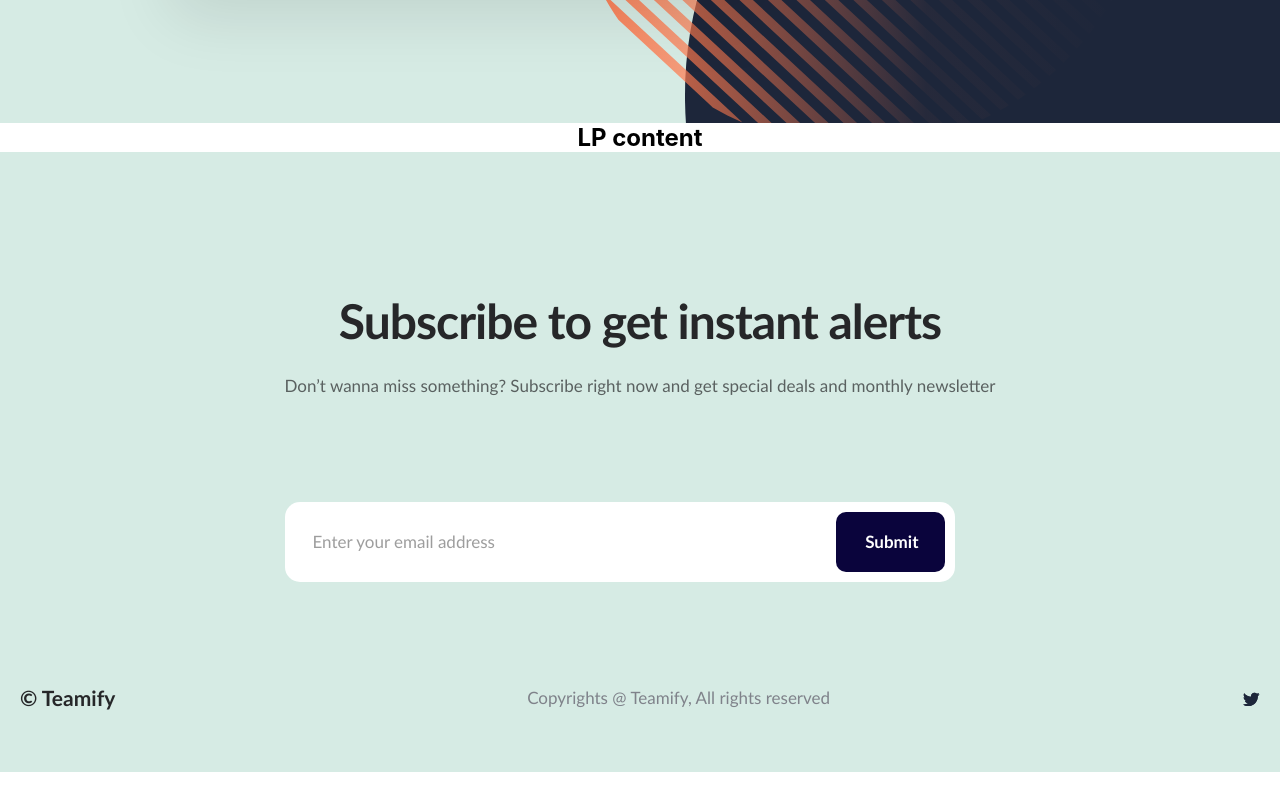
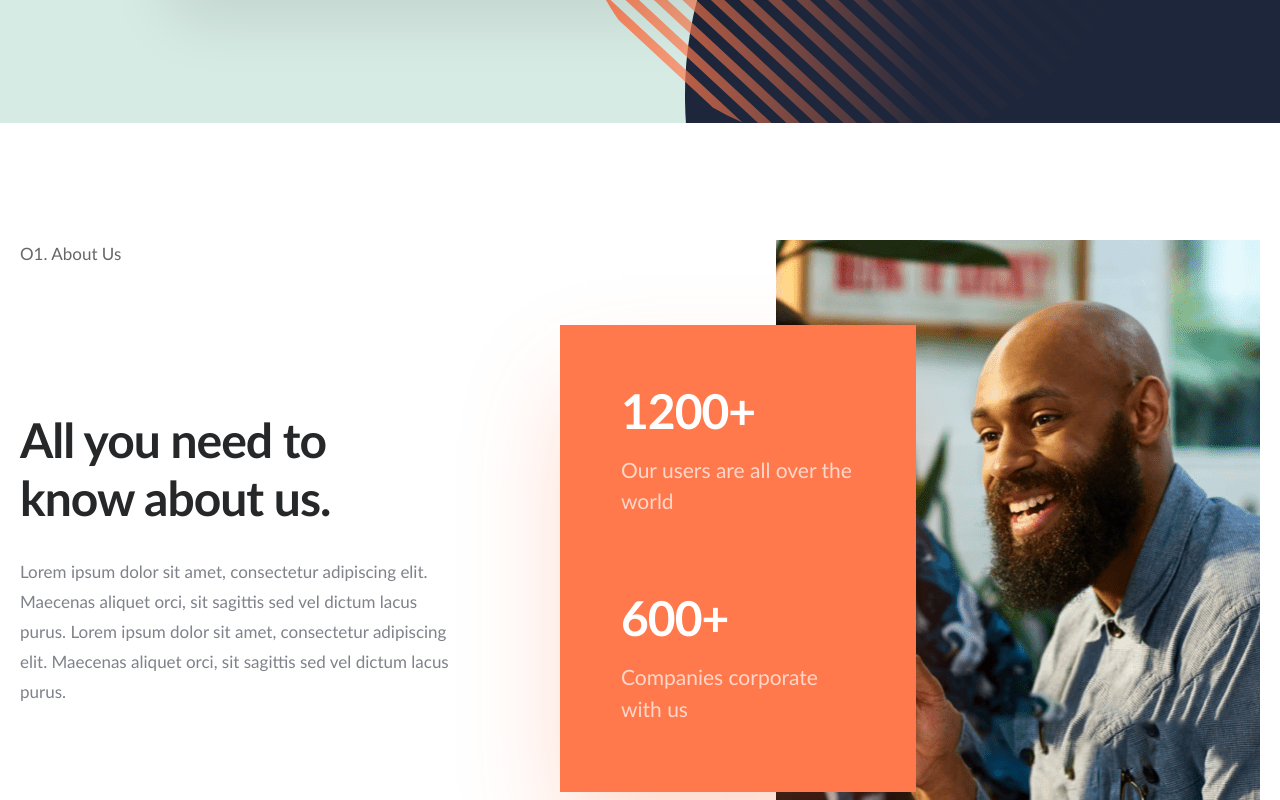
Before and after one commit to dima-leveret/CodeaddictRecruitmentTask, a React (Create React App) app in the folder crt-app/: page / in a window 1280 px wide. Shown: the part 660-1460 px from the top of the page. Before the commit the page ends 1432 px from the top, so only its background shows below. Built offline with nearby package versions, Linux system fonts and the light colour scheme.

Commit message:
started with LP-content component

```diff
--- a/crt-app/src/components/landing-page/LP-content.js
+++ b/crt-app/src/components/landing-page/LP-content.js
@@ -1,11 +1,35 @@
 import React from 'react';
 
-import '../../style/landing-page/LP-content.css'
+import '../../style/landing-page/LP-content.css';
+
+import aboutUsImage from '../../img/about-us-image.png'
 
 function LandingPageContect() {
     return (
-        <div>
-            <h2>LP content</h2>
+        <div  className='LP-content' >
+            <div className='about-us' >
+                <div className='about-us-text' >
+                    <p className='about-us-text-1' >O1. About Us</p>
+                    <h3>All you need to know about us.</h3>
+                    <p className='about-us-text-short-description' >Lorem ipsum dolor sit amet, consectetur adipiscing elit. Maecenas aliquet orci, sit sagittis sed vel dictum lacus purus.  Lorem ipsum dolor sit amet, consectetur adipiscing elit. Maecenas aliquet orci, sit sagittis sed vel dictum lacus purus. </p>
+                </div>
+                <div className='about-us-image-and-graf' >
+                    <div className='about-us-graf' >
+                        <div className='about-us-graf-info' >
+                            <div className='about-us-graf-info-users' >
+                                <h3>1200+</h3>
+                                <p>Our users are all over the world</p>
+                            </div>
+                            <div className='about-us-graf-info-companies' >
+                                <h3>600+</h3>
+                                <p>Companies corporate with us</p>
+                            </div>
+                        </div>
+
+                    </div>
+                    <img src={aboutUsImage} alt='aboutUsImage' className='about-us-image' />
+                </div>
+            </div>
         </div>
     )
 }
--- a/crt-app/src/style/landing-page/LP-content.css
+++ b/crt-app/src/style/landing-page/LP-content.css
@@ -0,0 +1,135 @@
+.LP-content {
+    max-width: 1240px;
+    width: 100%;
+    display: flex;
+    justify-content: center;
+}
+
+.about-us {
+    margin-top: 116px;
+    display: flex;
+    justify-content: space-between;
+    width: 100%;
+}
+
+.about-us-text-1 {
+    margin: 0 0 142px;
+    opacity: 0.7;
+    font-family: 'Gill Sans', 'Gill Sans MT', Calibri, 'Trebuchet MS', sans-serif;
+    font-size: 17px;
+    line-height: 1.76;
+    color: #262729;
+}
+
+.about-us-text > h3 {
+    max-width: 424px;
+    width: 100%;
+    margin: 0 31px 30px 0;
+    font-family: 'Gill Sans', 'Gill Sans MT', Calibri, 'Trebuchet MS', sans-serif;
+    font-size: 48px;
+    font-weight: bold;
+    font-stretch: normal;
+    font-style: normal;
+    line-height: 1.21;
+    letter-spacing: -1px;
+    color: #262729;
+}
+
+.about-us-text-short-description {
+    max-width: 430px;
+    width: 100%;
+    font-family: 'Gill Sans', 'Gill Sans MT', Calibri, 'Trebuchet MS', sans-serif;
+    font-size: 17px;
+    line-height: 1.76;
+    color: #7f828a;
+}
+
+.about-us-image-and-graf {
+    display: flex;
+    align-items: center;
+    max-width: 700px;
+    width: 100%;
+    max-height: 638px;
+    height: 100%;
+}
+
+.about-us-graf {
+    max-width: 356px;
+    width: 100%;
+    max-height: 467px;
+    height: 100%;
+    box-shadow: 0 54px 100px -10px rgba(255, 121, 77, 0.3);
+    background-color: #ff794d;
+    position: absolute;
+}
+
+.about-us-graf-info {
+    display: flex;
+    flex-direction: column;
+    justify-content: space-between;
+    margin: 57px auto auto 61px;
+    color: #fff;
+    max-width: 233px;
+    width: 100%;
+    max-height: 343px;
+    height: 100%;
+}
+
+.about-us-graf-info-users > h3 {
+    font-family: 'Gill Sans', 'Gill Sans MT', Calibri, 'Trebuchet MS', sans-serif;
+    max-width: 136px;
+    width: 100%;
+    max-height: 58px;
+    height: 100%;
+    font-size: 48px;
+    font-weight: bold;
+    line-height: 1.21;
+    letter-spacing: -1px;
+    color: #ffffff;
+    margin-bottom: 14px;
+}
+
+.about-us-graf-info-users > p {
+    max-width: 233px;
+    width: 100%;
+    max-height: 64px;
+    height: 100%;
+    opacity: 0.7;
+    font-family: 'Gill Sans', 'Gill Sans MT', Calibri, 'Trebuchet MS', sans-serif;
+    font-size: 21px;
+    line-height: 1.52;
+    color: #ffffff;
+}
+
+.about-us-graf-info-companies > h3 {
+    font-family: 'Gill Sans', 'Gill Sans MT', Calibri, 'Trebuchet MS', sans-serif;
+    max-width: 124px;
+    width: 100%;
+    max-height: 58px;
+    height: 100%;
+    font-size: 48px;
+    font-weight: bold;
+    line-height: 1.21;
+    letter-spacing: -1px;
+    color: #ffffff;
+    margin-bottom: 14px;
+}
+
+.about-us-graf-info-companies > p {
+    max-width: 221px;
+    width: 100%;
+    max-height: 64px;
+    height: 100%;
+    opacity: 0.7;
+    font-family: 'Gill Sans', 'Gill Sans MT', Calibri, 'Trebuchet MS', sans-serif;
+    font-size: 21px;
+    line-height: 1.52;
+    color: #ffffff;
+}
+
+.about-us-image {
+    max-width: 484px;
+    width: 100%;
+    height: 100%;
+    margin: 1px 0 0 216px;
+}
```
Also changed, not shown: crt-app/src/img/about-us-image.png (added).
